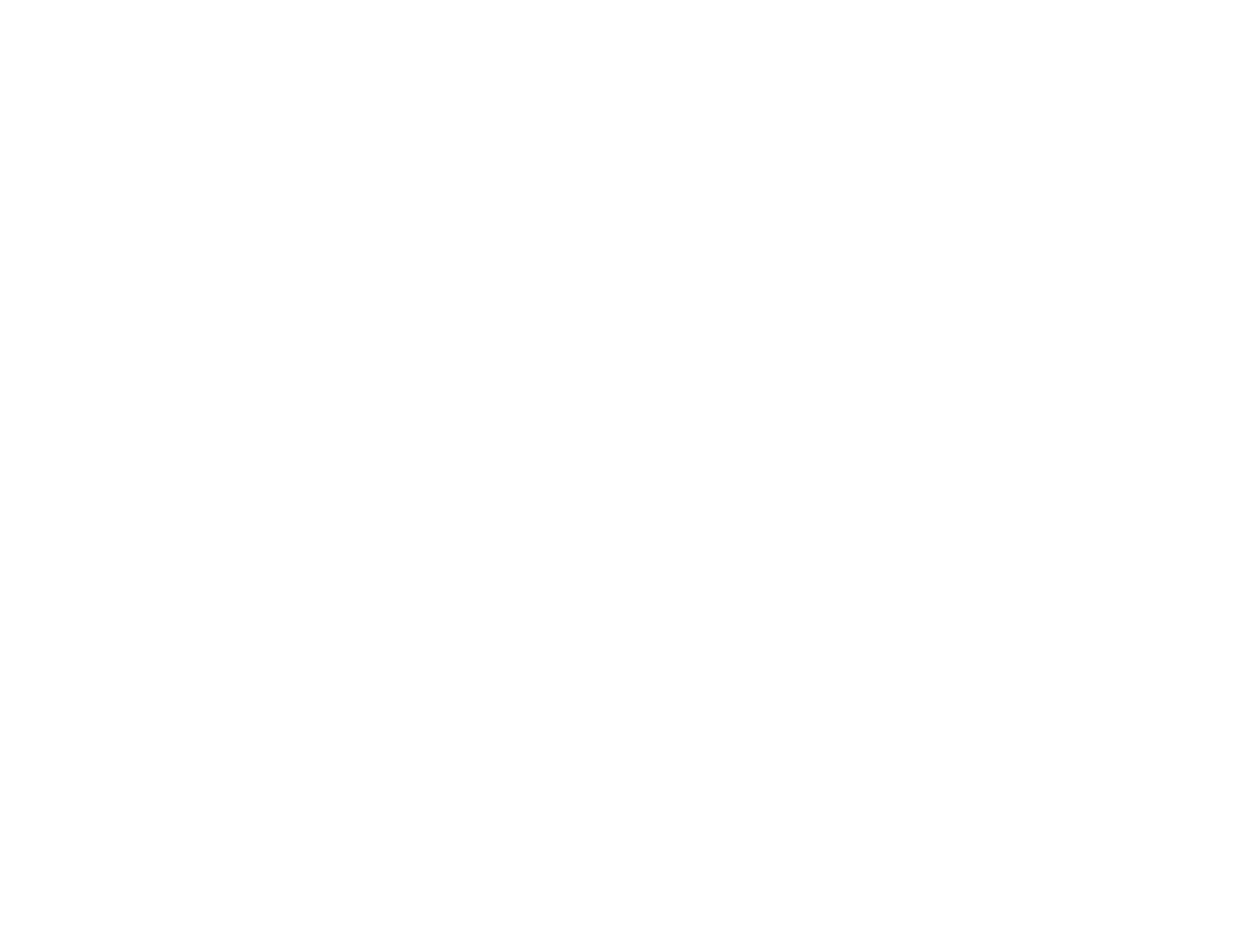
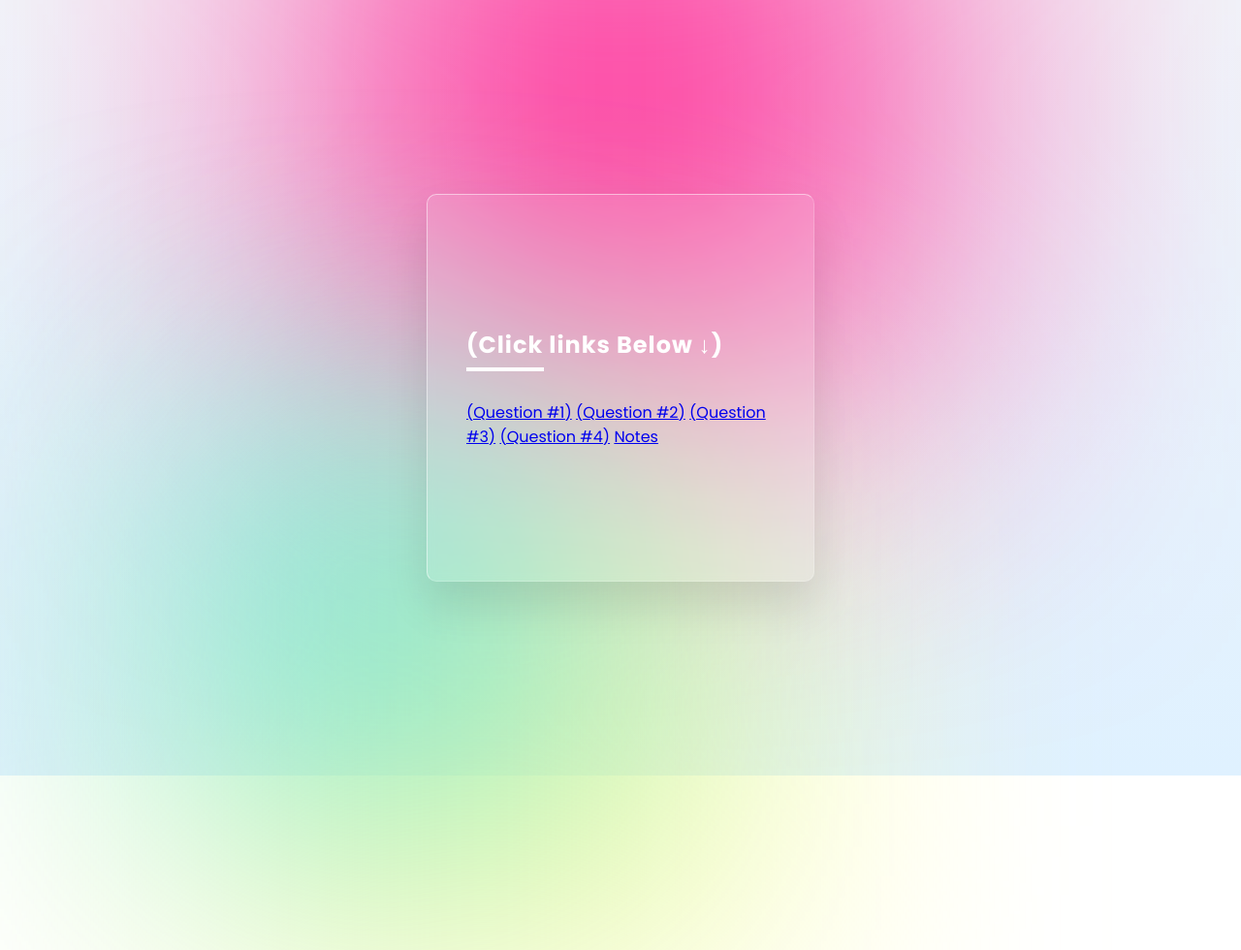
Before and after one commit to abnerstones/abnerstones.github.io, a PHP site: page / in a window 1280 px wide. Before the commit the page is empty. Shown: the whole page at 97% size. Before the commit the page ends 800 px from the top, so only its background shows below. Run offline with PHP 8.4, Linux system fonts and the light colour scheme.

Commit message:
Add files via upload

```diff
--- a/css/style.css
+++ b/css/style.css
@@ -1,27 +1,94 @@
-/* Add a black background color to the top navigation */
-.topnav {
-    background-color: #333;
+@import url('https://fonts.googleapis.com/css?family=Poppins:200,300,400,500,600,700,800,900&display=swap');
+*
+
+{
+    margin: 0;
+    padding: 0;
+    box-sizing: border-box;
+    font-family: 'Poppins', sans-serif;
+}
+
+body {
     overflow: hidden;
-  }
+}
 
-  /* Style the links inside the navigation bar */
-  .topnav a {
-    float: left;
-    color: #f2f2f2;
-    text-align: center;
-    padding: 14px 16px;
-    text-decoration: none;
-    font-size: 17px;
-  }
+section {
+    display: flex;
+    justify-content: center;
+    align-items: center;
+    min-height: 100vh;
+    background: linear-gradient(to bottom,#f1f4f9,#dff1ff);
+}
 
-  /* Change the color of links on hover */
-  .topnav a:hover {
-    background-color: #ddd;
-    color: black;
-  }
+section .color {
+    position: absolute;
+    filter: blur(150px)
+}
 
-  /* Add a color to the active/current link */
-  .topnav a.active {
-    background-color: #04AA6D;
-    color: white;
-  }
+section .color:nth-child(1) {
+    top: -200px;
+    width: 600px;
+    height: 600px;
+    background: #ff359b;
+}
+
+section .color:nth-child(2) {
+    bottom: -180px;
+    left: 250px;
+    width: 500px;
+    height: 500px;
+    background: #fffd87;
+}
+
+section .color:nth-child(3) {
+    bottom: 20px;
+    left: 245px;
+    width: 300px;
+    height: 300px;
+    background: #00d2ff;
+}
+
+.box {
+    position: relative;
+}
+
+.container {
+    position: relative;
+    width: 400px;
+    min-height: 400px;
+    background: rgba(255, 255, 255, 0.1);
+    border-radius: 10px;
+    display: flex;
+    justify-content: center;
+    align-items: center;
+    backdrop-filter: blur(5px);
+    box-shadow: 0 25px 45px rgba(0, 0, 0, 0.1);
+    border: 1px solid rgba(255, 255, 255, 0.5);
+    border-right: 1px solid rgba(255, 255, 255, 0.2);
+    border-bottom: 1px solid rgba(255, 255, 255, 0.2);
+}
+
+.main {
+    position: relative;
+    width: 100%;
+    height: 100%;
+    padding: 40px;
+}
+
+.main h1 {
+    position: relative;
+    color: #fff;
+    font-size: 24px;
+    letter-spacing: 1px;
+    margin-bottom: 40px;
+}
+
+.main h1::before {
+    content: '';
+    position: absolute;
+    left: 0;
+    bottom: -10px;
+    width: 80px;
+    height: 4px;
+    background: #fff;
+}
--- a/index.html
+++ b/index.html
@@ -12,6 +12,20 @@
             <div class="color"></div>
             <div class="color"></div>
             <div class="color"></div>
+            <div class="box">
+                <div class="container">
+                    <div class="main">
+                        <h1>(Click links Below ↓)</h1>
+                        <div class="links">
+                            <a href="#">(Question #1)</a>
+                            <a href="#">(Question #2)</a>
+                            <a href="#">(Question #3)</a>
+                            <a href="#">(Question #4)</a>
+                            <a href="https://docs.google.com/document/d/1qN8dU3gvC1ReKQyu-6xC8CDC7PP89yVSiEjn21gsFCg/edit?usp=sharing">Notes</a>
+                        </div>
+                    </div>
+                </div>
+                </div>
         </section>
 </body>
 </html>
```
